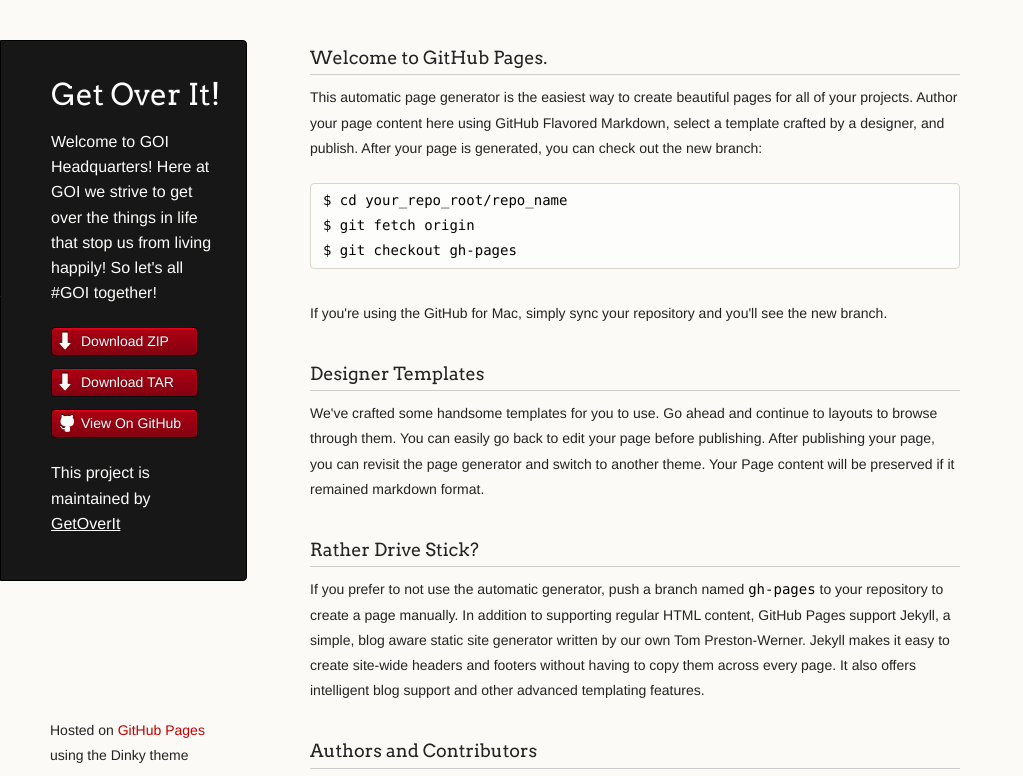
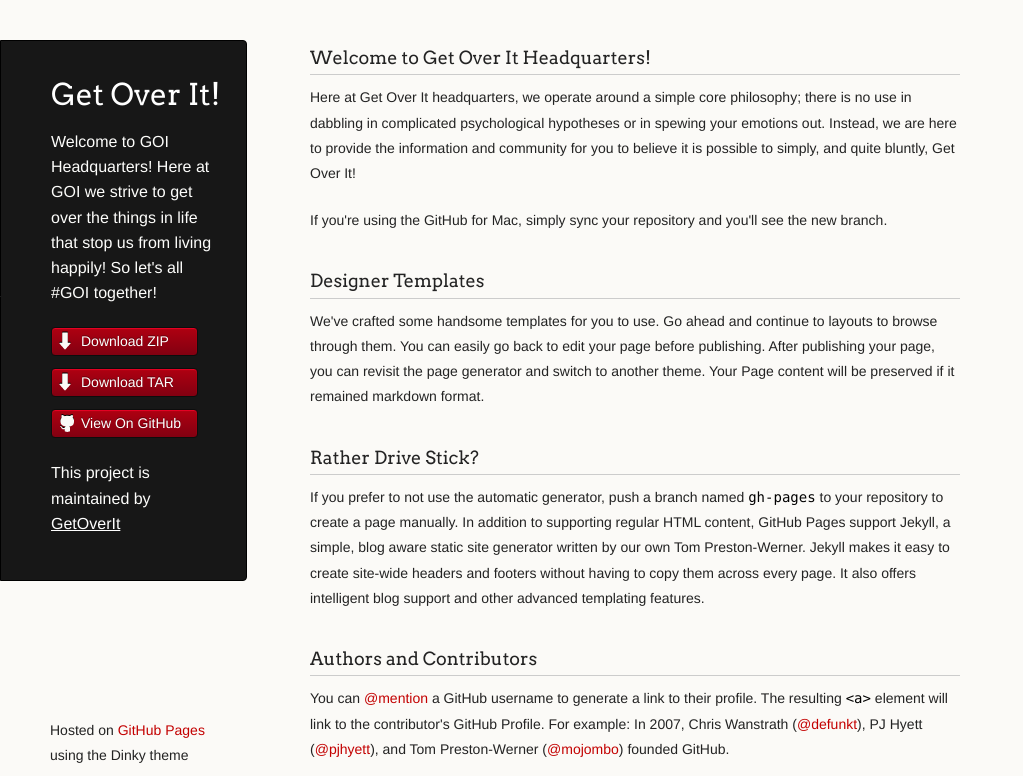
Before and after one commit to GetOverIt/hq, a plain HTML site: page index.html in a window 1280 px wide. Shown: the top 776 px of the page, without its empty margins (0-1023 px from the left). Drawn offline with Linux system fonts and the light colour scheme.

Commit message:
Update index.html

```diff
--- a/index.html
+++ b/index.html
@@ -31,14 +31,9 @@
       </header>
       <section>
         <h3>
-<a id="welcome-to-github-pages" class="anchor" href="#welcome-to-github-pages" aria-hidden="true"><span class="octicon octicon-link"></span></a>Welcome to GitHub Pages.</h3>
+<a id="welcome-to-github-pages" class="anchor" href="#welcome-to-github-pages" aria-hidden="true"><span class="octicon octicon-link"></span></a>Welcome to Get Over It Headquarters!</h3>
 
-<p>This automatic page generator is the easiest way to create beautiful pages for all of your projects. Author your page content here using GitHub Flavored Markdown, select a template crafted by a designer, and publish. After your page is generated, you can check out the new branch:</p>
-
-<pre><code>$ cd your_repo_root/repo_name
-$ git fetch origin
-$ git checkout gh-pages
-</code></pre>
+<p>Here at Get Over It headquarters, we operate around a simple core philosophy; there is no use in dabbling in complicated psychological hypotheses or in spewing your emotions out. Instead, we are here to provide the information and community for you to believe it is possible to simply, and quite bluntly, Get Over It!</p>
 
 <p>If you're using the GitHub for Mac, simply sync your repository and you'll see the new branch.</p>
 
```
